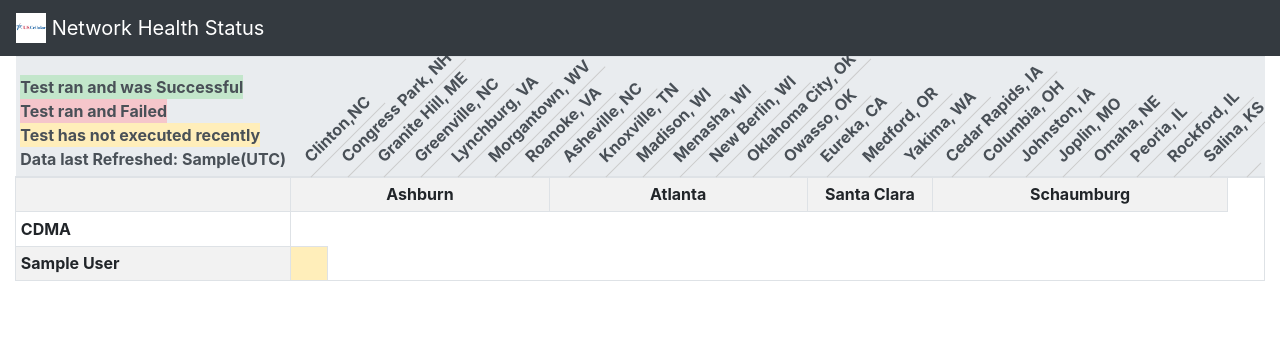
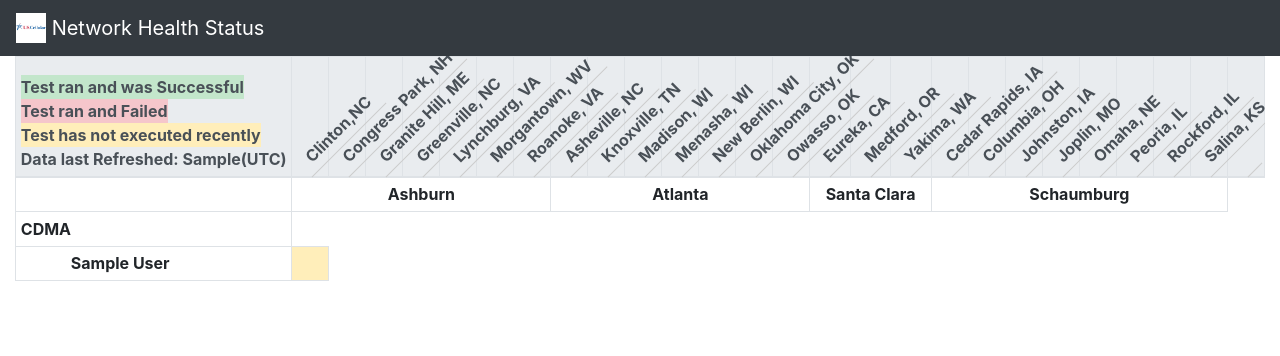
Before and after one commit to prowler0305/network_health_app, a Flask app: template neh_api/templates/network_health/nh_dashboard.html in a window 1280 px wide. Shown: the top 356 px of the page. Run offline with Flask 2, Linux system fonts and the light colour scheme; the template is opened without the code that fills it: most values are stand-ins (such as "Sample title", 1, 10 or a date in 2020); parts of the project's set-up code (start-up, migrations or seed data) failed here and were passed over; some libraries are stand-ins or nearby versions.

Commit message:
Exchange table-striped for table-bordered throughout table. Add indent CSS attribute to test name table headers.

```diff
--- a/neh_api/templates/network_health/nh_dashboard.html
+++ b/neh_api/templates/network_health/nh_dashboard.html
@@ -23,6 +23,9 @@
             border-bottom: 1px solid #ccc;
             padding: 5px 10px;
         }
+        th.indent{
+            text-indent: 50px;
+        }
     </style>
 </head>
 <body>
@@ -35,7 +38,7 @@
 
     <div class="container col-md-12">
         <div class="table-responsive">
-            <table class="table table-striped table-sm table-hover text-nowrap">
+            <table class="table table-bordered table-sm table-hover text-nowrap">
                 <thead class="thead-light">
                     <tr>
                         <th>
@@ -86,7 +89,7 @@
                         <th class="rotate"><div><span></span></div></th>
                     </tr>
                 </thead>
-                <tbody class="table-bordered">
+                <tbody>
                     {% if neh_status %}
                         <tr>
                             <td></td>
@@ -116,7 +119,7 @@
                                     <tr><td class="font-weight-bold">{{ctn.current_tech_name}}</td></tr>
                                 {% endif %}
                                 <tr>
-                                    <th class="col-sm-2" data-toggle="tooltip" data-html="true" title="{{neh_status_key}}">{{ neh_status_value.display_name }}</th>
+                                    <th class="col-sm-2 indent" data-toggle="tooltip" data-html="true" title="{{neh_status_key}}">{{ neh_status_value.display_name }}</th>
                                     {% for lcc_location, lcc_status in neh_status_value.items() %}
                                         {% if lcc_location != 'display_name' and lcc_location != 'tech_type' %}
                                             {% if lcc_status == 'success' %}
```
